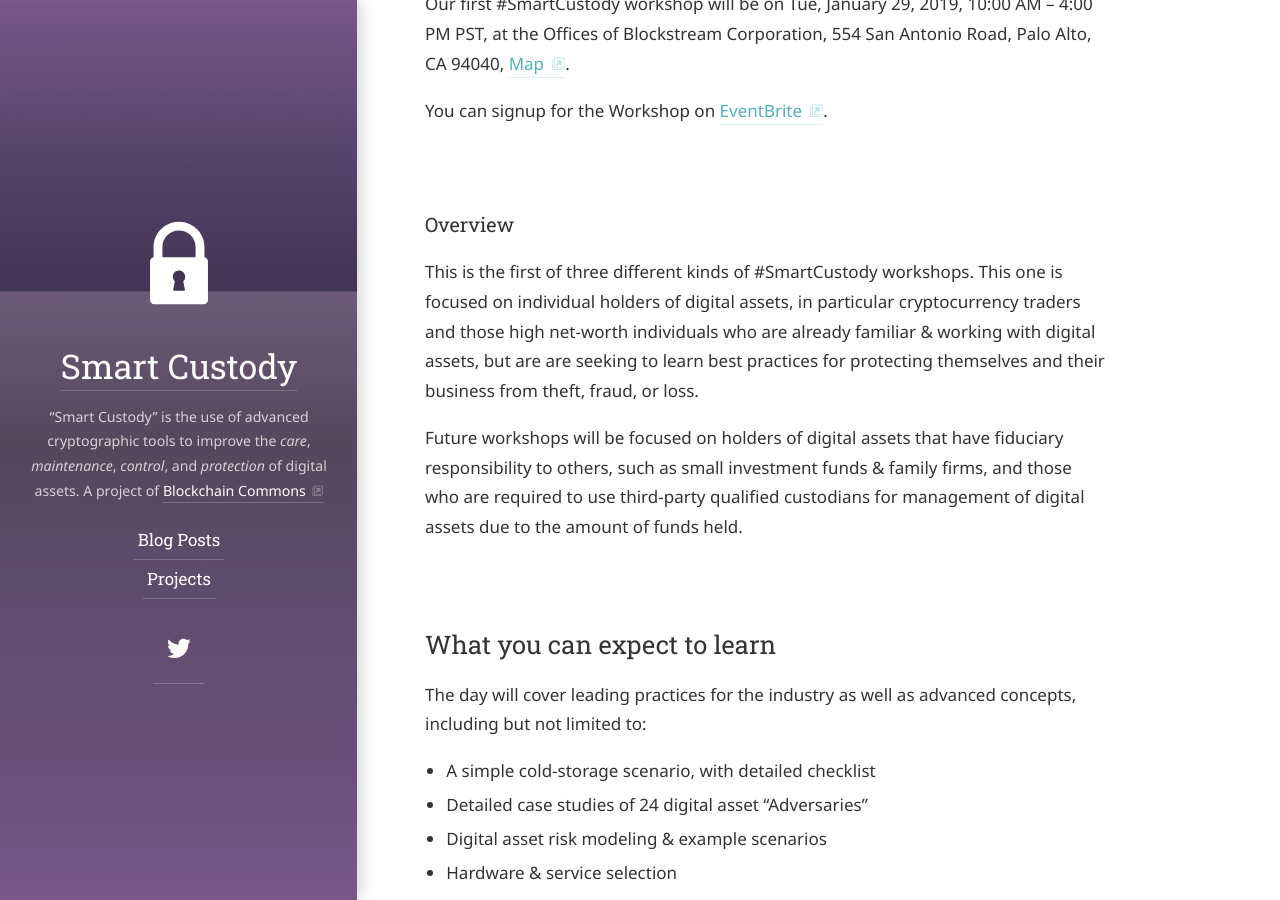
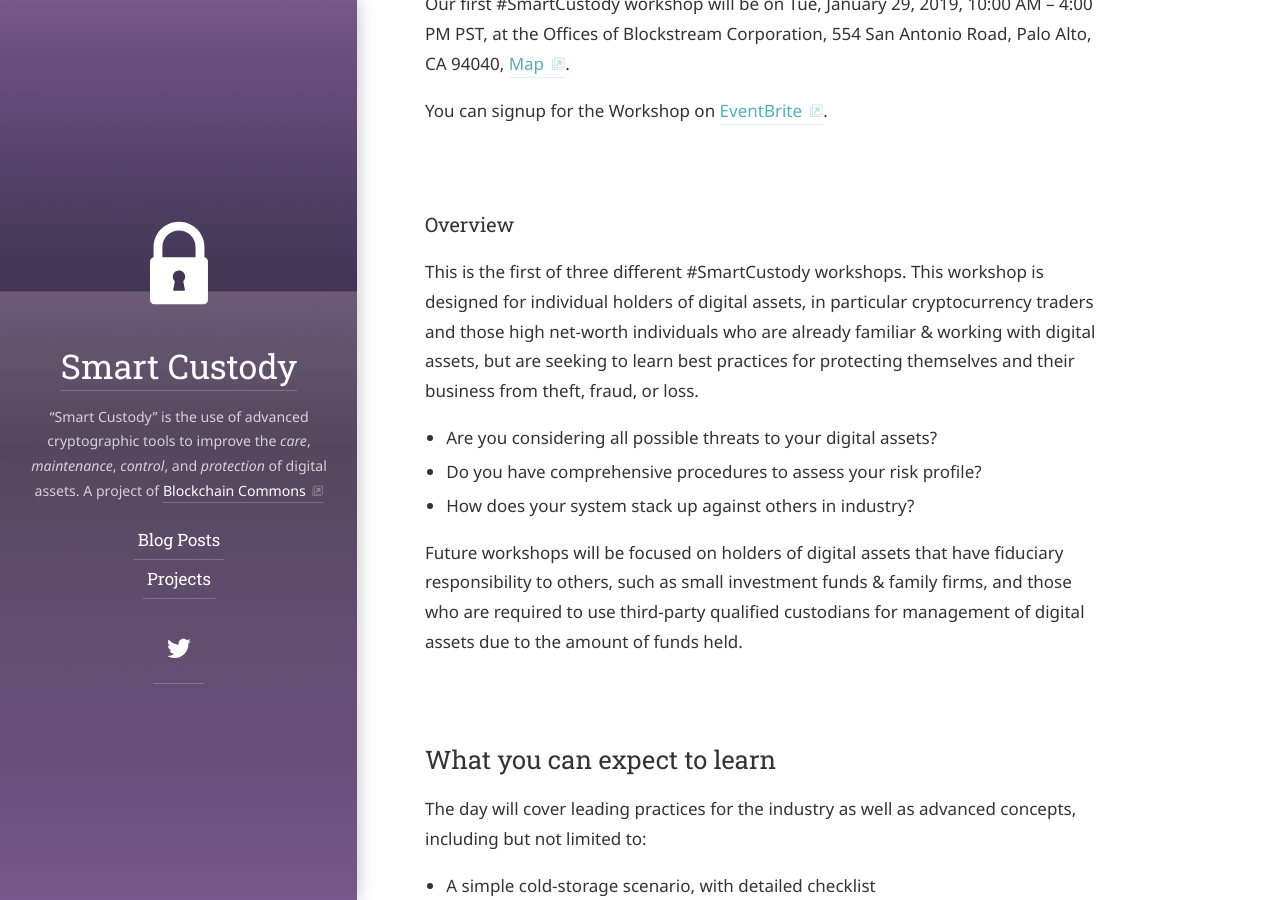
Before and after one commit to BlockchainCommons/www.SmartCustody.com, a Jekyll site: the page built from _posts/2019-01-04-First-SmartCustody-Workshop-Simple-Cold-Storage-and-Self-Custody.md, in a window 1280 px wide and 900 px high, scrolled down 395 px. Built offline with Jekyll 4.4.1, drawn with Linux system fonts in a browser that asks for light colours; some web fonts are replaced.

Commit message:
Added Angus marketing changes

```diff
--- a/_posts/2019-01-04-First-SmartCustody-Workshop-Simple-Cold-Storage-and-Self-Custody.md
+++ b/_posts/2019-01-04-First-SmartCustody-Workshop-Simple-Cold-Storage-and-Self-Custody.md
@@ -10,7 +10,11 @@
 
 ### Overview
 
-This is the first of three different kinds of #SmartCustody workshops. This one is focused on individual holders of digital assets, in particular cryptocurrency traders and those high net-worth individuals who are already familiar & working with digital assets, but are are seeking to learn best practices for protecting themselves and their business from theft, fraud, or loss.
+This is the first of three different #SmartCustody workshops. This workshop is designed for individual holders of digital assets, in particular cryptocurrency traders and those high net-worth individuals who are already familiar & working with digital assets, but are seeking to learn best practices for protecting themselves and their business from theft, fraud, or loss.
+
+- Are you considering all possible threats to your digital assets?
+- Do you have comprehensive procedures to assess your risk profile?
+- How does your system stack up against others in industry?
 
 Future workshops will be focused on holders of digital assets that have fiduciary responsibility to others, such as small investment funds & family firms, and those who are required to use third-party qualified custodians for management of digital assets due to the amount of funds held.
 
```
